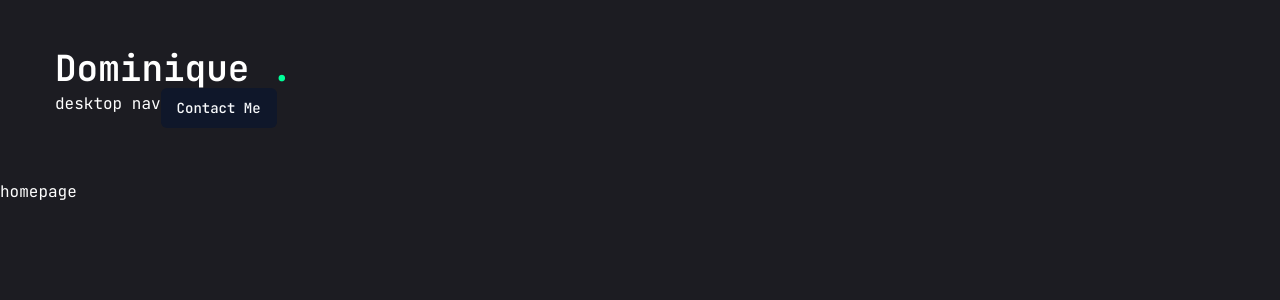
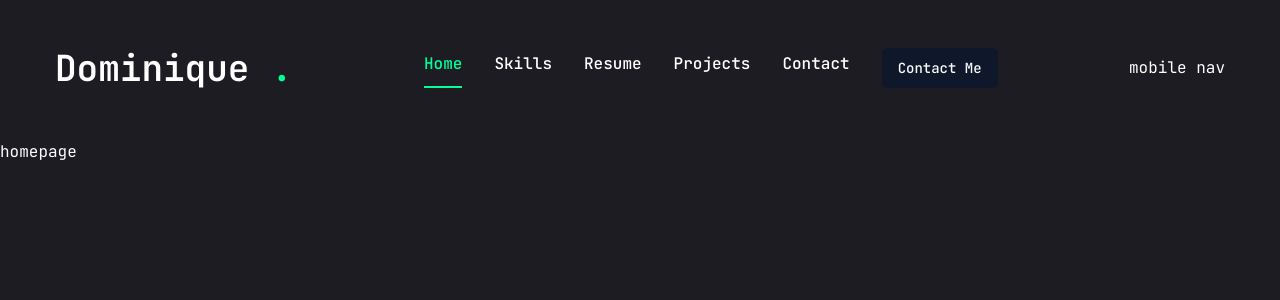
Before and after one commit to dpearyer/Doms_Portfolio, a Next.js app: page / in a window 1280 px wide. Shown: the top 300 px of the page. Built offline with nearby package versions, Linux system fonts and the light colour scheme.

Commit message:
styling nav v1

```diff
--- a/components/Header.jsx
+++ b/components/Header.jsx
@@ -5,7 +5,7 @@ import Nav from "./Nav";
 const Header = () => {
   return (
     <header className="py-8 xl:py-12 text-white">
-        <div className="container mx-auto">
+        <div className="container mx-auto flex justify-between items-center">
             {/* logo */}
             <Link href="/">
             <h1 className="text-4xl font-semibold">
@@ -15,12 +15,16 @@ const Header = () => {
 
 
             {/* Desktop Nav & contact me btn */}
-            <div className="hidden xl:flex">
+            <div className="hidden xl:flex gap-8">
             <Nav />
             <Link href="/contact">
                <Button>Contact Me</Button>
             </Link>
             </div>
+
+            {/* mobile nav */}
+            <div className="xl-hidden">mobile nav</div>
+
         </div>
     </header>
   )
--- a/components/Nav.jsx
+++ b/components/Nav.jsx
@@ -1,8 +1,43 @@
+"use client";
 
+import Link from "next/link";
+import { usePathname } from "next/navigation";
+
+const links = [
+    {
+        name: "home",
+        path: "/",
+    },
+    {
+        name: "skills",
+        path: "/skills",
+    },
+    {
+        name: "resume",
+        path: "/resume",
+    },
+    {
+        name: "projects",
+        path: "/projects",
+    },
+    {
+        name: "contact",
+        path: "/contact",
+    },
+]
 
 const Nav = () => {
+  const pathname = usePathname();
+  console.log(pathname);
   return (
-    <nav>desktop nav</nav>
+    <nav className="flex gap-8">
+        {links.map((link, index)=>{
+            return <Link href={link.path} key={index} className={`${link.path === pathname &&
+                "text-accent border-b-2 border-accent"} capitalize font-medium hover:text-accent transition-all`}>
+                {link.name}
+                </Link>
+        })}
+    </nav>
   )
 }
 
```
